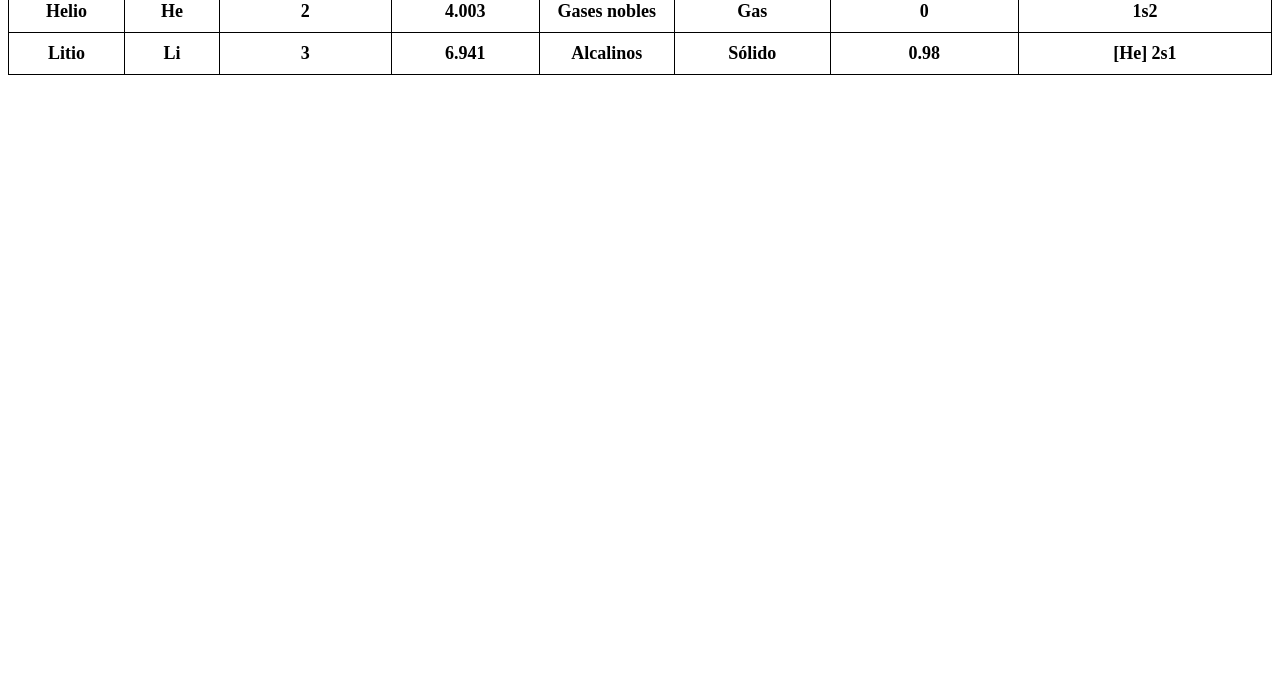
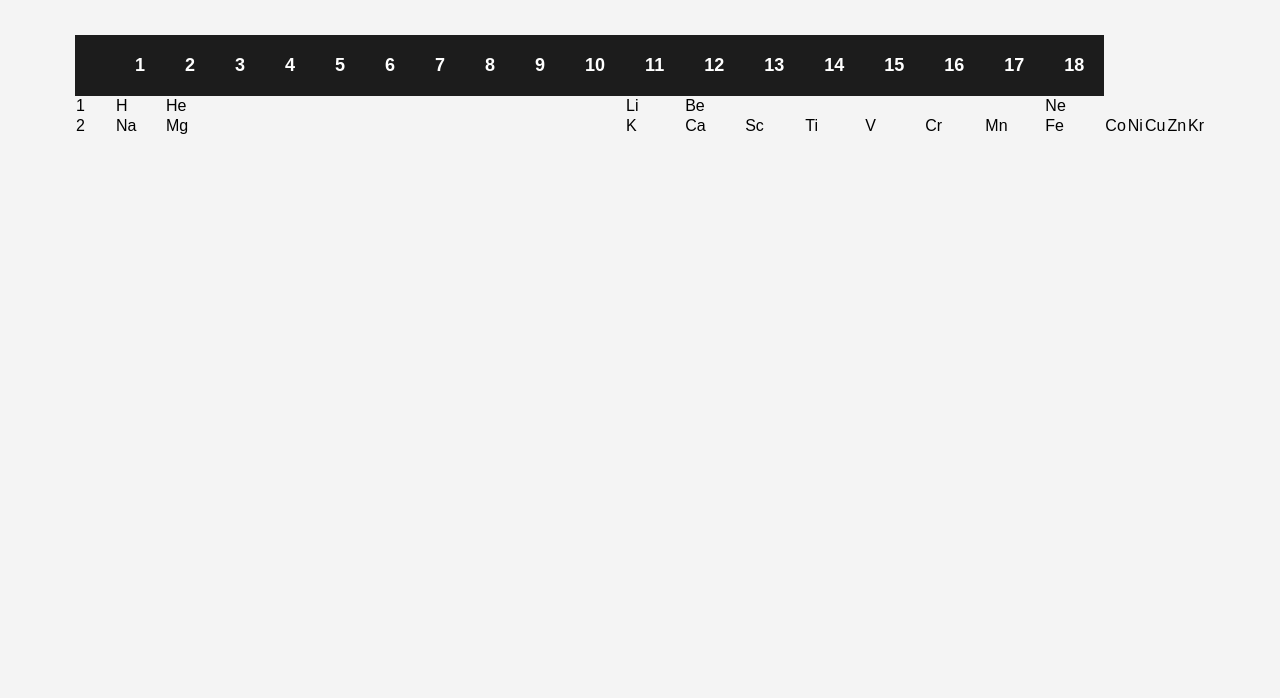
Before and after one commit to nfdiazg8/tabla-periodica, a plain HTML site: page index.html in a window 1280 px wide. Shown: the part 102-800 px from the top of the page. Drawn offline with Linux system fonts and the light colour scheme.

Commit message:
edit files

```diff
--- a/index.html
+++ b/index.html
@@ -1,52 +1,81 @@
 <!DOCTYPE html>
 <html>
 <head>
-	<title>Tabla Periódica</title>
+	<title>Tabla periódica</title>
 	<link rel="stylesheet" type="text/css" href="styles.css">
 </head>
 <body>
+	<h1>Tabla periódica</h1>
 	<table>
 		<tr>
-			<th>Nombre</th>
-			<th>Símbolo</th>
-			<th>Número Atómico</th>
-			<th>Masa Atómica</th>
-			<th>Familia</th>
-			<th>Estado Natural</th>
-			<th>Electronegatividad</th>
-			<th>Configuración Electrónica</th>
+			<th></th>
+			<th>1</th>
+			<th>2</th>
+			<th>3</th>
+			<th>4</th>
+			<th>5</th>
+			<th>6</th>
+			<th>7</th>
+			<th>8</th>
+			<th>9</th>
+			<th>10</th>
+			<th>11</th>
+			<th>12</th>
+			<th>13</th>
+			<th>14</th>
+			<th>15</th>
+			<th>16</th>
+			<th>17</th>
+			<th>18</th>
 		</tr>
 		<tr>
-			<td>Hidrógeno</td>
-			<td>H</td>
-			<td>1</td>
-			<td>1.008</td>
-			<td>No metal</td>
-			<td>Gas</td>
-			<td>2.20</td>
-			<td>1s1</td>
+			<td class="group">1</td>
+			<td class="alkali">H</td>
+			<td class="metal">He</td>
+			<td></td>
+			<td></td>
+			<td></td>
+			<td></td>
+			<td></td>
+			<td></td>
+			<td></td>
+			<td></td>
+			<td class="period">Li</td>
+			<td class="period">Be</td>
+			<td></td>
+			<td></td>
+			<td></td>
+			<td></td>
+			<td></td>
+			<td class="gas">Ne</td>
 		</tr>
 		<tr>
-			<td>Helio</td>
-			<td>He</td>
-			<td>2</td>
-			<td>4.003</td>
-			<td>Gases nobles</td>
-			<td>Gas</td>
-			<td>0</td>
-			<td>1s2</td>
+			<td class="group">2</td>
+			<td class="alkaline">Na</td>
+			<td class="alkaline">Mg</td>
+			<td></td>
+			<td></td>
+			<td></td>
+			<td></td>
+			<td></td>
+			<td></td>
+			<td></td>
+			<td></td>
+			<td class="period">K</td>
+			<td class="period">Ca</td>
+			<td class="transition">Sc</td>
+			<td class="transition">Ti</td>
+			<td class="transition">V</td>
+			<td class="transition">Cr</td>
+			<td class="transition">Mn</td>
+			<td class="transition">Fe</td>
+			<td class="transition">Co</td>
+			<td class="transition">Ni</td>
+			<td class="transition">Cu</td>
+			<td class="transition">Zn</td>
+			<td class="gas">Kr</td>
 		</tr>
-		<tr>
-			<td>Litio</td>
-			<td>Li</td>
-			<td>3</td>
-			<td>6.941</td>
-			<td>Alcalinos</td>
-			<td>Sólido</td>
-			<td>0.98</td>
-			<td>[He] 2s1</td>
-		</tr>
-		<!-- Agrega aquí el resto de los elementos -->
+		<!-- Resto de filas de la tabla -->
 	</table>
 </body>
 </html>
--- a/styles.css
+++ b/styles.css
@@ -1,24 +1,22 @@
+body {
+	font-family: Arial, sans-serif;
+	background-color: #f4f4f4;
+}
+
+h1 {
+	text-align: center;
+	margin-top: 50px;
+	color: #1c1c1c;
+}
+
 table {
-    border-collapse: collapse;
-    width: 100%;
-  }
+	border-collapse: collapse;
+	margin: 50px auto;
+}
 
-  th,
-  td {
-    border: 1px solid black;
-    padding: 10px;
-    text-align: center;
-    font-size: 18px;
-    font-weight: bold;
-    background-color: white;
-    color: black;
-  }
-
-  th {
-    background-color: gray;
-    color: white;
-  }
-
-  td:hover {
-    background-color: lightblue;
-  }
+th {
+	padding: 20px;
+	background-color: #1c1c1c;
+	color: #ffffff;
+	text-align: center;
+	font-size: 18px
```
